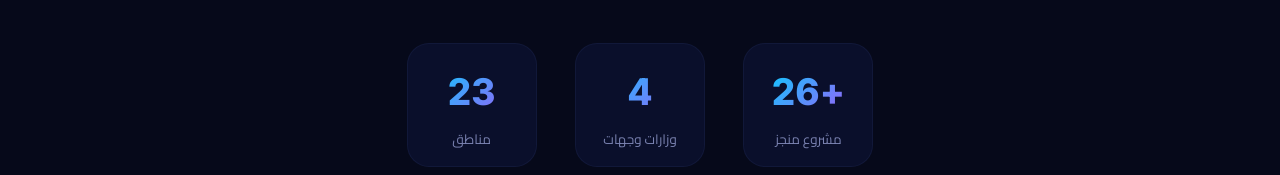
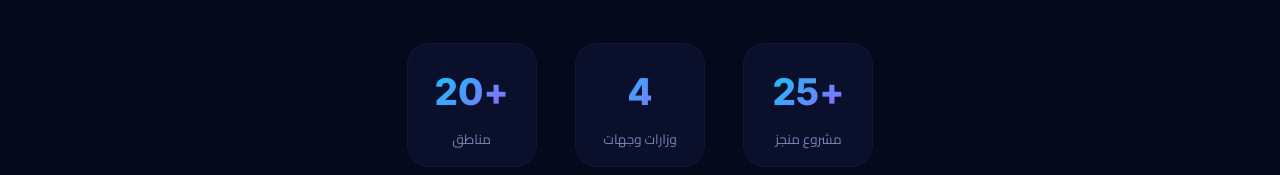
Before and after one commit to MahmoudNageeb/portfolio, a Next.js app: page /projects in a window 1280 px wide. Shown: the part 3504-3679 px from the top of the page. Built offline with nearby package versions, Linux system fonts and the light colour scheme.

Commit message:
Update page.tsx

```diff
--- a/app/projects/page.tsx
+++ b/app/projects/page.tsx
@@ -139,9 +139,9 @@ export default function ProjectsPage() {
         </div>
 
         <div className="sbar">
-          <div className="sbar-item anim" style={{ transitionDelay: ".3s" }}><span className="sbar-n">+{totalProjects}</span><span className="sbar-l">مشروع منجز</span></div>
+          <div className="sbar-item anim" style={{ transitionDelay: ".3s" }}><span className="sbar-n">+25</span><span className="sbar-l">مشروع منجز</span></div>
           <div className="sbar-item anim" style={{ transitionDelay: ".4s" }}><span className="sbar-n">{uniqueMinistries}</span><span className="sbar-l">وزارات وجهات</span></div>
-          <div className="sbar-item anim" style={{ transitionDelay: ".5s" }}><span className="sbar-n">{uniqueAreas}</span><span className="sbar-l">مناطق</span></div>
+          <div className="sbar-item anim" style={{ transitionDelay: ".5s" }}><span className="sbar-n">+20</span><span className="sbar-l">مناطق</span></div>
         </div>
       </div>
     </div>
```
